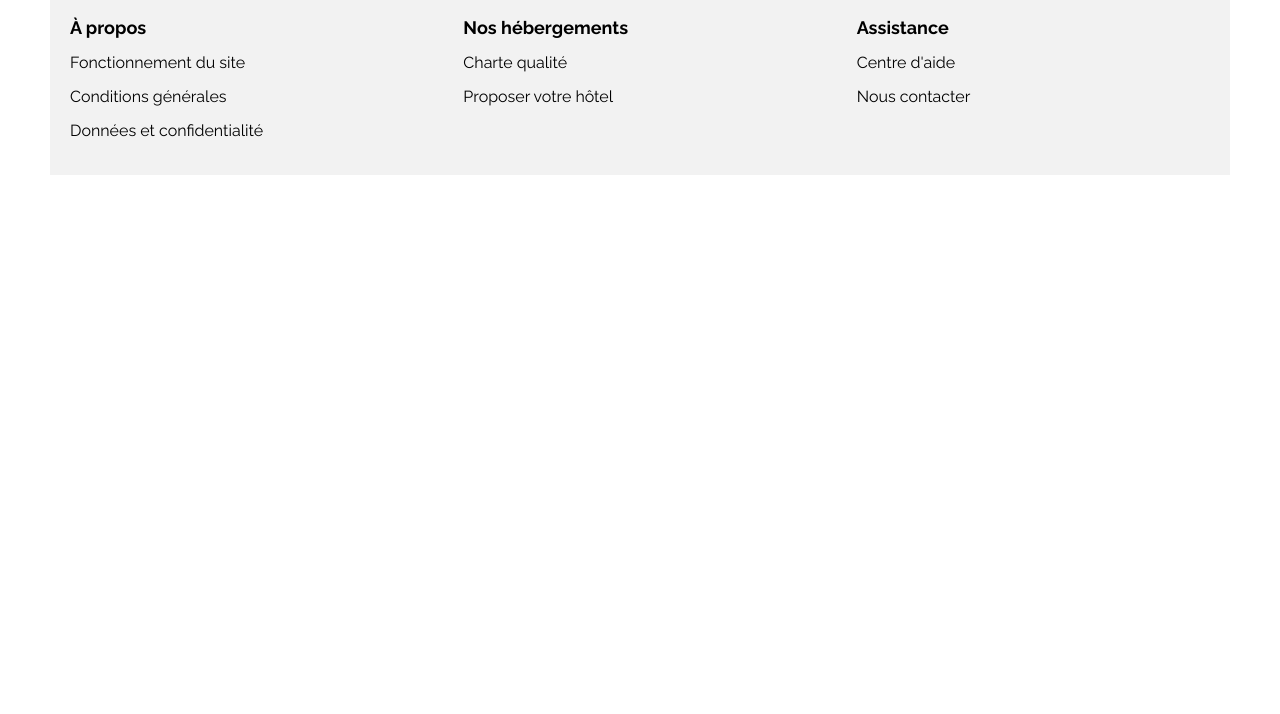
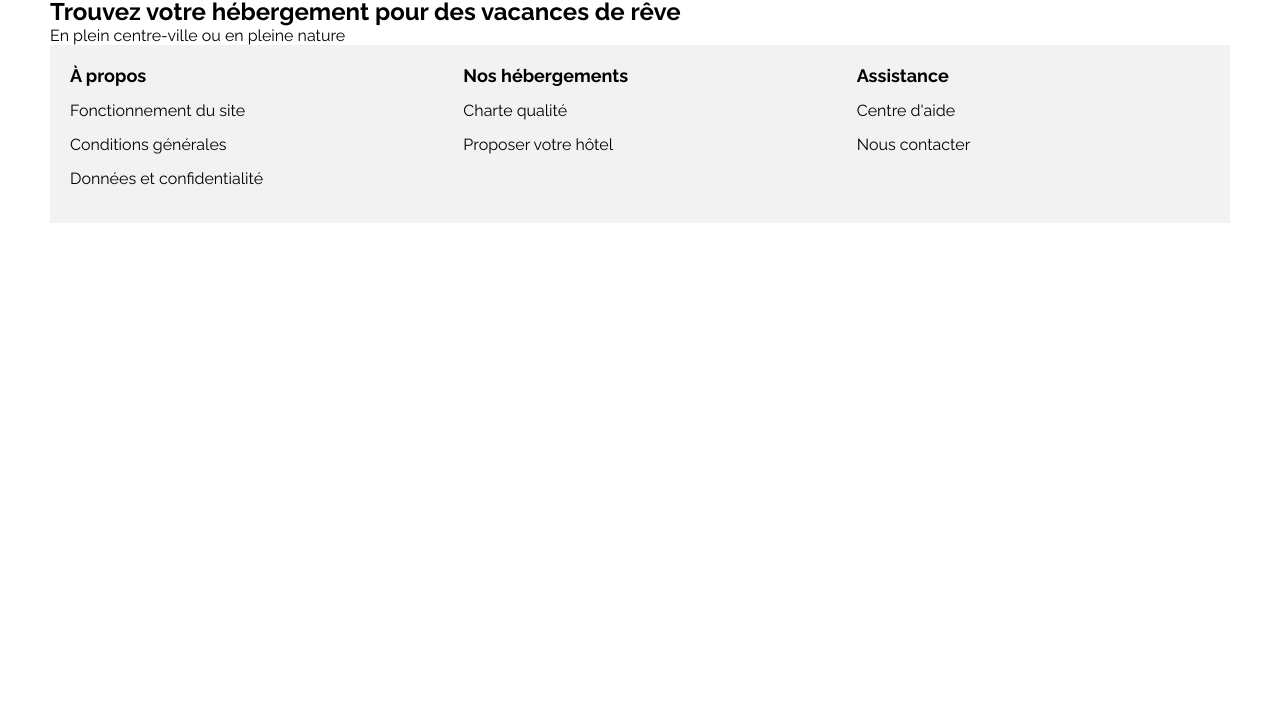
Before and after one commit to Alexis-Rey/OC_Project2_Booki, a plain HTML site: page accueil.html in a window 1280 px wide. Shown: the part 86-800 px from the top of the page. Drawn offline with Linux system fonts and the light colour scheme.

Commit message:
Mise en place de la section recherche

```diff
--- a/accueil.html
+++ b/accueil.html
@@ -34,7 +34,17 @@
             </nav>
         </header>
 
-        <main></main>
+        <main>
+            <section class="selection">
+                <div class="selection-title">
+                    <h1>Trouvez votre hébergement pour des vacances de rêve</h1>
+                    <p>En plein centre-ville ou en pleine nature</p>
+                </div>
+                <form id="form_selection"></form>
+                <div class="filtrer"></div>
+                <div class="info"></div>
+            </section>
+        </main>
 
         <!-- Pied-de-page comprenant les infos complémentaire du site (charte, centre aide,etc..) -->
         <footer>
```
